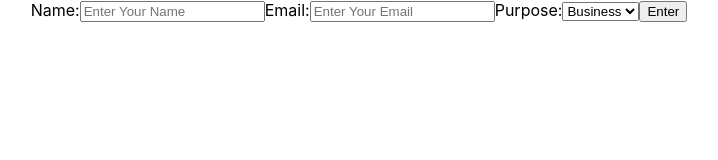
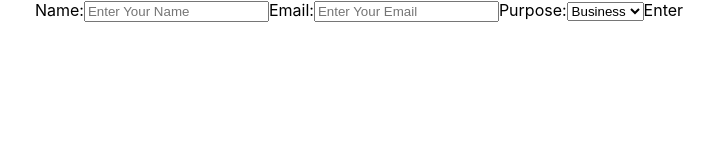
Before and after one commit to kylecornelissen/vacation-rentals, a React (Create React App) app: page / in a window 1280 px wide. Shown: the top 160 px of the page, without its empty margins (281-999 px from the left). Built offline with nearby package versions, Linux system fonts and the light colour scheme.

Commit message:
Remove some state properties and methods and refactored how the Form Link renders to value

```diff
--- a/src/App/App.js
+++ b/src/App/App.js
@@ -1,6 +1,6 @@
 import React, { Component } from 'react';
 import './App.css';
-import { BrowserRouter as Router, Switch, Route, Redirect, Link } from "react-router-dom";
+import { BrowserRouter as Router, Switch, Route, Link } from "react-router-dom";
 import LogInForm from '../Form/Form.js';
 import AreasContainer from '../AreasContainer/AreasContainer.js';
 
@@ -8,26 +8,16 @@ export default class App extends Component {
   constructor() {
     super();
     this.state = {
-      path: '/'
     };
-  }
-
-  changePath = path => {
-    this.setState({ path: path })
   }
 
   render() {
     return (
       <Router>
         <div className="App">
-          <Redirect to={this.state.path}/>
           <Switch>
-            <Route exact path="/">
-              <LogInForm changePath={this.changePath}/>
-            </Route>
-            <Route exact path="/areas">
-              <AreasContainer/>
-            </Route>
+            <Route exact path="/" component={LogInForm} />
+            <Route exact path="/areas" component={AreasContainer} />
           </Switch>
         </div>
       </Router>
--- a/src/Form/Form.js
+++ b/src/Form/Form.js
@@ -1,5 +1,5 @@
 import React, { Component } from 'react';
-import { BrowserRouter as Redirect, Link } from "react-router-dom";
+import { BrowserRouter as Link } from "react-router-dom";
 
 class LogInForm extends Component {
   constructor() {
@@ -8,35 +8,28 @@ class LogInForm extends Component {
       name: '',
       email: '',
       purpose: 'Business',
-      inputIncomplete: true,
       error: ''
     }
   }
 
   handleChange = (e) => {
     this.setState({ [e.target.name]: e.target.value});
-
   }
 
-  verifyInputs = (e) => {
-    e.preventDefault();
-    if (this.state.name && this.state.email) {
-    	this.setState( { inputIncomplete: false } )
-      this.props.changePath('/areas')
-    } else {
-    	this.setState( { inputIncomplete: true } )
-      this.handleError()
-    }
+  verifyInputs = () => {
+    return this.state.name && this.state.email
   }
 
   handleError = () => {
-    this.state.inputIncomplete && this.setState( { error: 'Please Fill Out All Inputs' } )
+    if (!this.verifyInputs()) {
+      this.setState( { error: 'Please Fill Out All Inputs' } )
+    }
   }
 
   render() {
   	return (
     	<form>
-    	  {this.state.error && <h2> Error! </h2>}
+        {this.state.error && <h2>{this.state.error}</h2>}
         <label for="name">Name:</label>
     	  <input
     	    type="text"
@@ -59,7 +52,8 @@ class LogInForm extends Component {
           <option value="Vacation">Vacation</option>
           <option value="Other">Other</option>
         </select>
-          <button onClick={(e) => this.verifyInputs(e)}>Enter</button>
+        <Link to={() => this.verifyInputs() ? '/areas' : '/'
+        }><span onClick={() => this.handleError()}>Enter</span></Link>
     	</form>
   	)
   }
```
